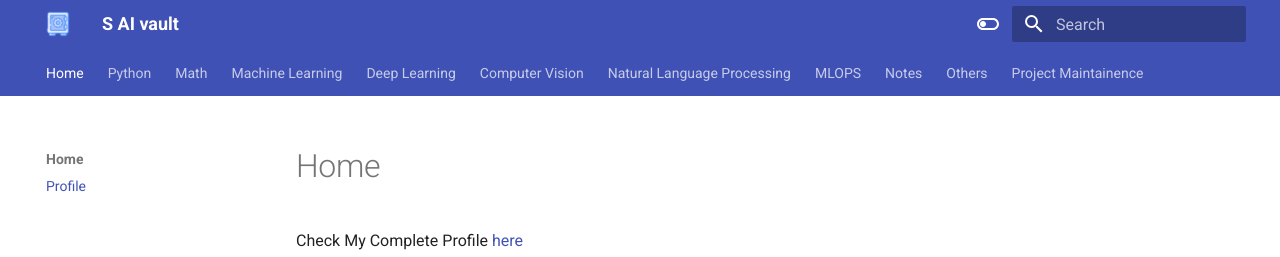
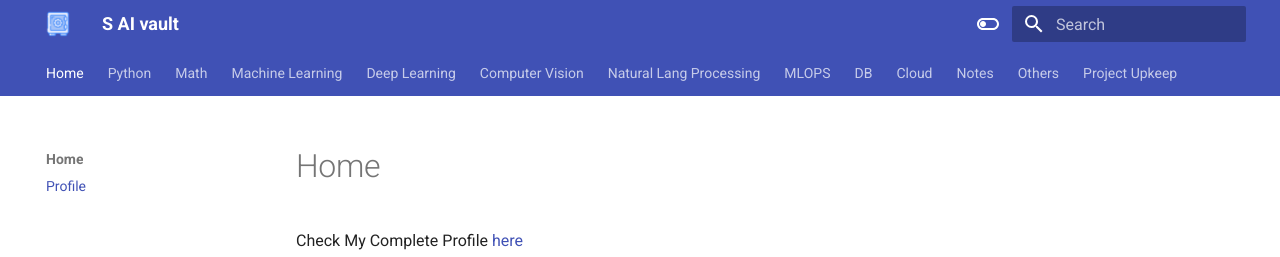
Before and after one commit to purnasai/sAI_Vault, an MkDocs documentation site: the page built from docs/index.md, in a window 1280 px wide and 1013 px high. Shown: the top 257 px of the window. Built offline with MkDocs 1.6.1 and Material for MkDocs 9.7.7, drawn with Linux system fonts in a browser that asks for light colours.

Commit message:
added DB and AWS

```diff
--- a/mkdocs.yml
+++ b/mkdocs.yml
@@ -113,7 +113,7 @@ nav:
         - "New CV": "New_CV/index.md"
         # - "Multimodels": "New_CV/MultiModels.md"
 
-  - "Natural Language Processing":
+  - "Natural Lang Processing":
     - "Old NLP":
         - "Old NLP": "Old_NLP/index.md"
         - "Pre-processing": "Old_NLP/preprocessing.md"
@@ -135,6 +135,12 @@ nav:
         - "Part2": "MLOPS/Docker2.md"
       - "Git": "MLOPS/Git.md"
 
+  - "DB":
+    - "PostgreSQL": "DB/index.md"
+
+  - "Cloud":
+    - "AWS": "AWS/index.md"
+
   - "Notes":
       - "Talks":
         - "Sample Talk": "Notes/talks.md"
@@ -153,7 +159,7 @@ nav:
       - "Tesseract": Others/tesseract_in_colab.md
       - "Gpu understanding": Others/understanding_gpu.md
 
-  - "Project Maintainence":
+  - "Project Upkeep":
       - "Project Maintainence": "project_maintainence/index.md"
       - "PMP course": "project_maintainence/PMP course.md"
       - "Project structure": "project_maintainence/project_structure.md"
```
Also changed, not shown: docs/AWS/index.md (added, +1 -0 lines), docs/DB/index.md (added, +3 -0 lines).
